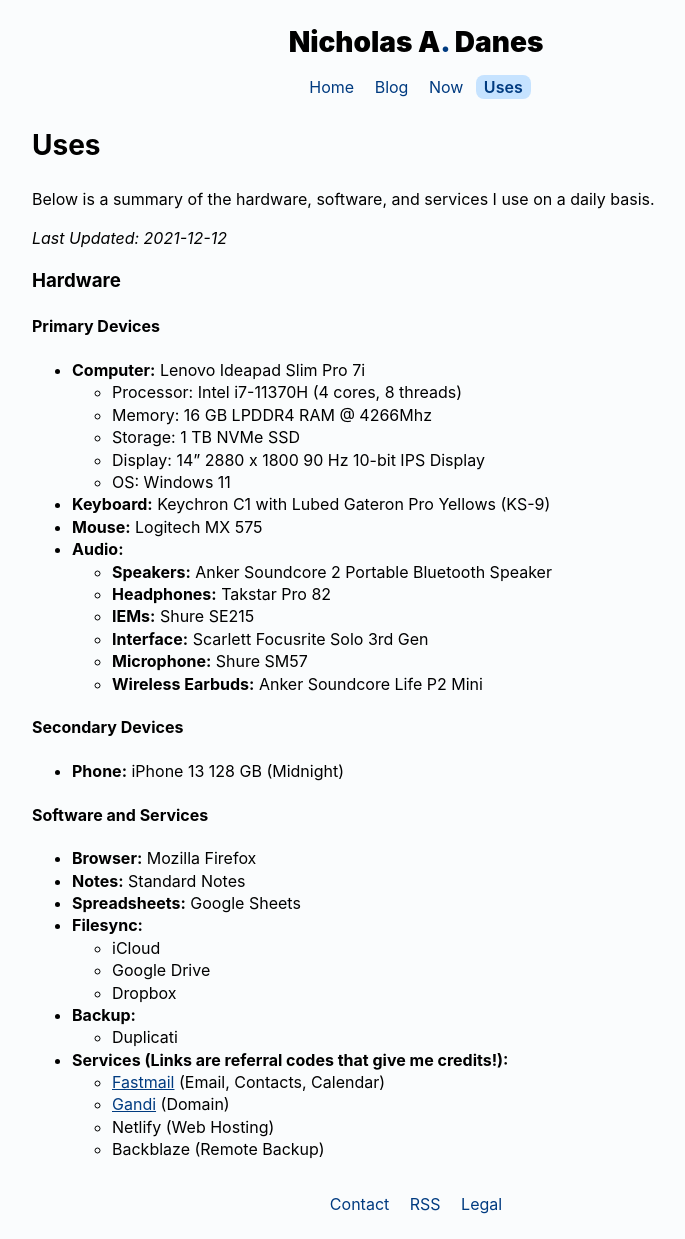
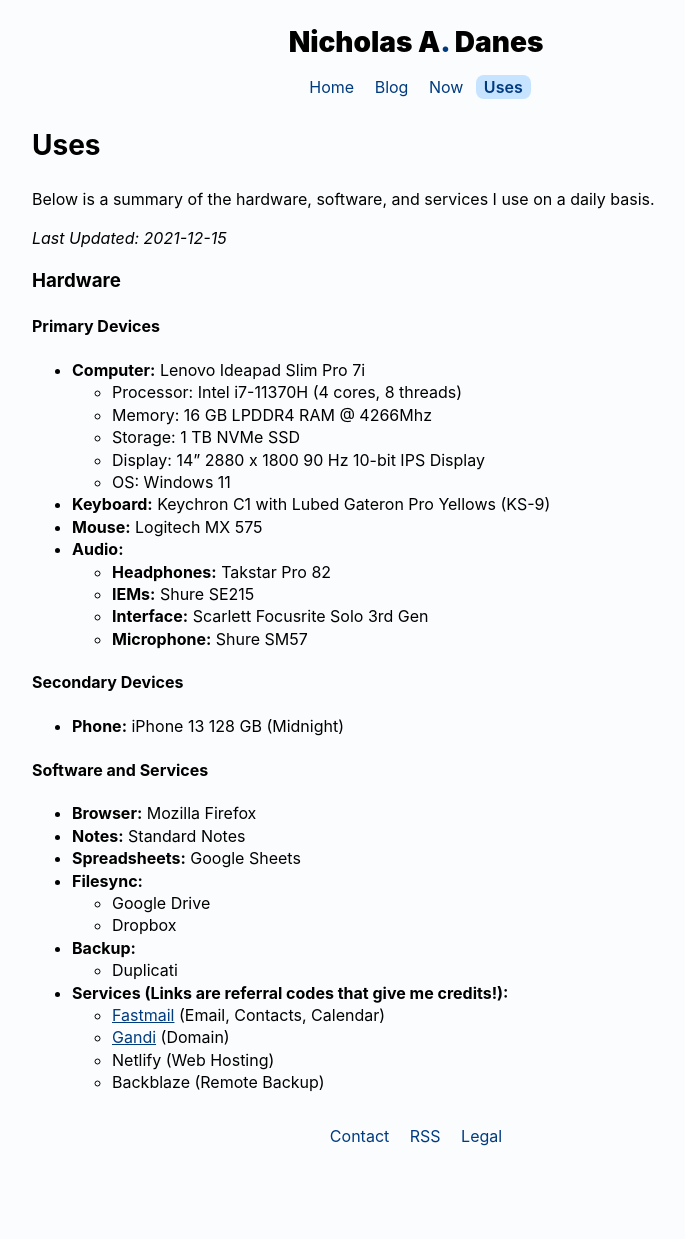
Before and after one commit to danesnick/old_website, a Jekyll site: the page built from uses.markdown, in a window 1280 px wide. Shown: the whole page, without its empty margins (224-909 px from the left). Built offline with Jekyll 4.4.1, drawn with Linux system fonts in a browser that asks for light colours; after the commit the page ends 1172 px from its top, so only the background shows below that.

Commit message:
Updated uses page

```diff
--- a/uses.markdown
+++ b/uses.markdown
@@ -7,7 +7,7 @@
 
 Below is a summary of the hardware, software, and services I use on a daily basis.
 
-*Last Updated: 2021-12-12*
+*Last Updated: 2021-12-15*
 
 ### Hardware
 
@@ -24,16 +24,13 @@
 	+ Storage: 1 TB NVMe SSD
 	+ Display: 14" 2880 x 1800 90 Hz 10-bit IPS Display
 	+ OS: Windows 11
-
 * **Keyboard:** Keychron C1 with Lubed Gateron Pro Yellows (KS-9)
 * **Mouse:** Logitech MX 575
 * **Audio:**
-	+ **Speakers:** Anker Soundcore 2 Portable Bluetooth Speaker
 	+ **Headphones:** Takstar Pro 82
 	+ **IEMs:** Shure SE215
 	+ **Interface:** Scarlett Focusrite Solo 3rd Gen
 	+ **Microphone:** Shure SM57
-	+ **Wireless Earbuds:** Anker Soundcore Life P2 Mini
 
 #### Secondary Devices
 
@@ -45,7 +42,6 @@
 * **Notes:** Standard Notes
 * **Spreadsheets:**  Google Sheets
 * **Filesync:**
-	+ iCloud
 	+ Google Drive
 	+ Dropbox
 * **Backup:**
```
